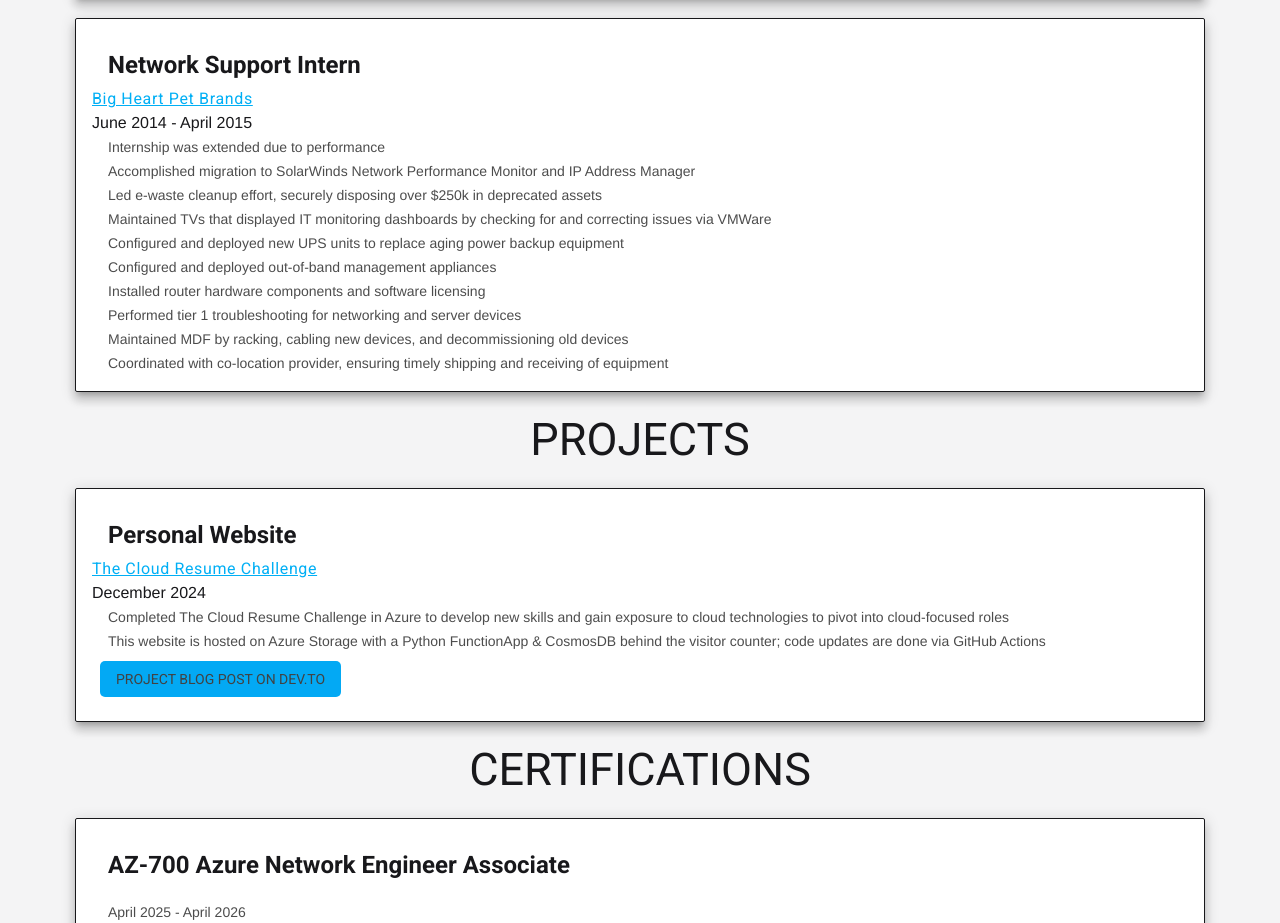
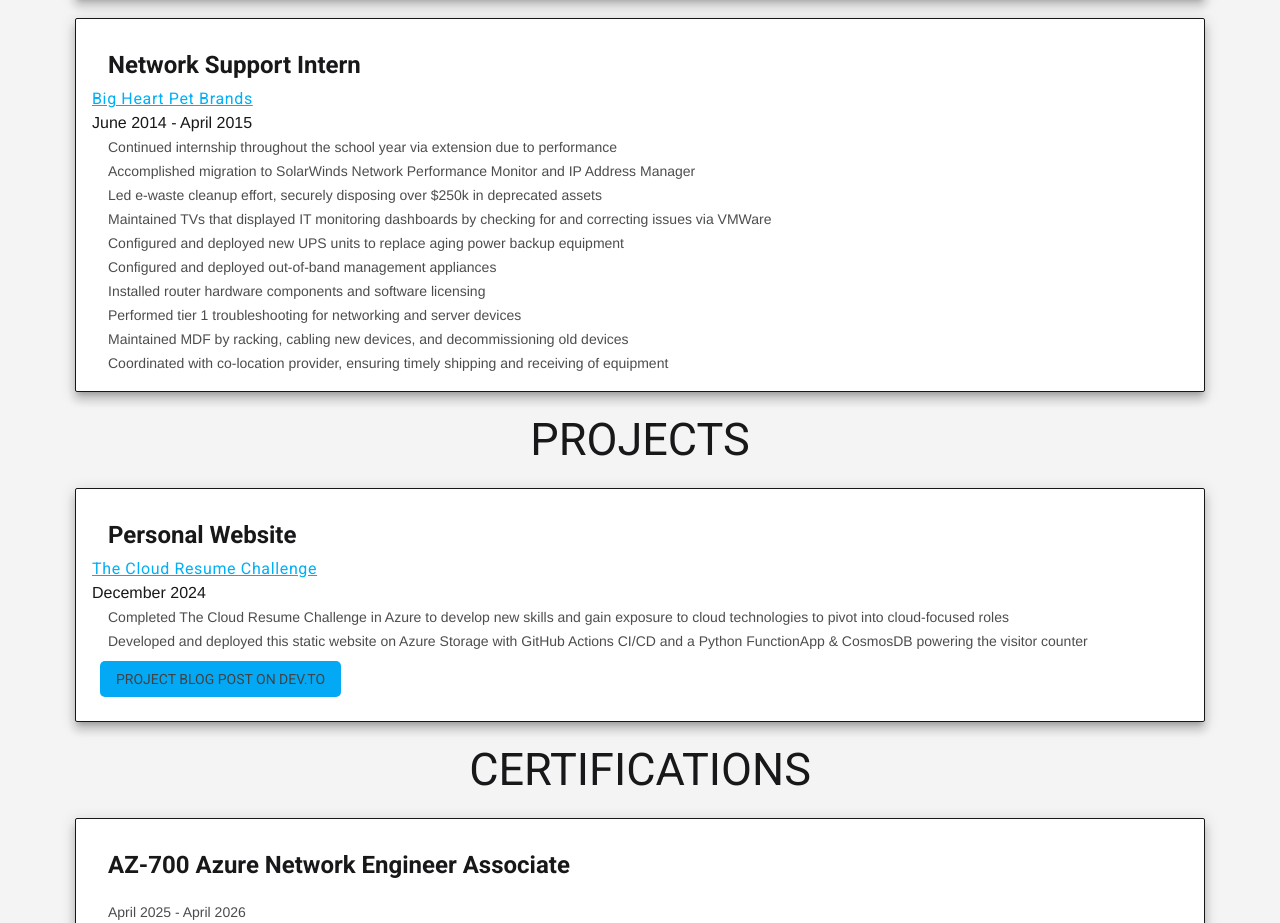
Before and after one commit to emswantek/es_cloud_resume, a plain HTML site: page cloudresweb/index.html in a window 1280 px wide. Shown: the part 1623-2546 px from the top of the page. Drawn offline with nearby package versions, Linux system fonts and the light colour scheme; no server answers.

Commit message:
More active voice, less clunk

```diff
--- a/cloudresweb/index.html
+++ b/cloudresweb/index.html
@@ -279,7 +279,7 @@
                 </span>
                 <div>
                     <span class="mdl-card__supporting-text">
-                        Internship was extended due to performance
+                        Continued internship throughout the school year via extension due to performance
                     </span>
                 </div>
                 <div>
@@ -364,7 +364,7 @@
                             </div>
                             <div>
                                 <span class="mdl-card__supporting-text">
-                                    This website is hosted on Azure Storage with a Python FunctionApp & CosmosDB behind the visitor counter; code updates are done via GitHub Actions
+                                    Developed and deployed this static website on Azure Storage with GitHub Actions CI/CD and a Python FunctionApp & CosmosDB powering the visitor counter
                                 </span>
                             </div>
                         </div>
```
